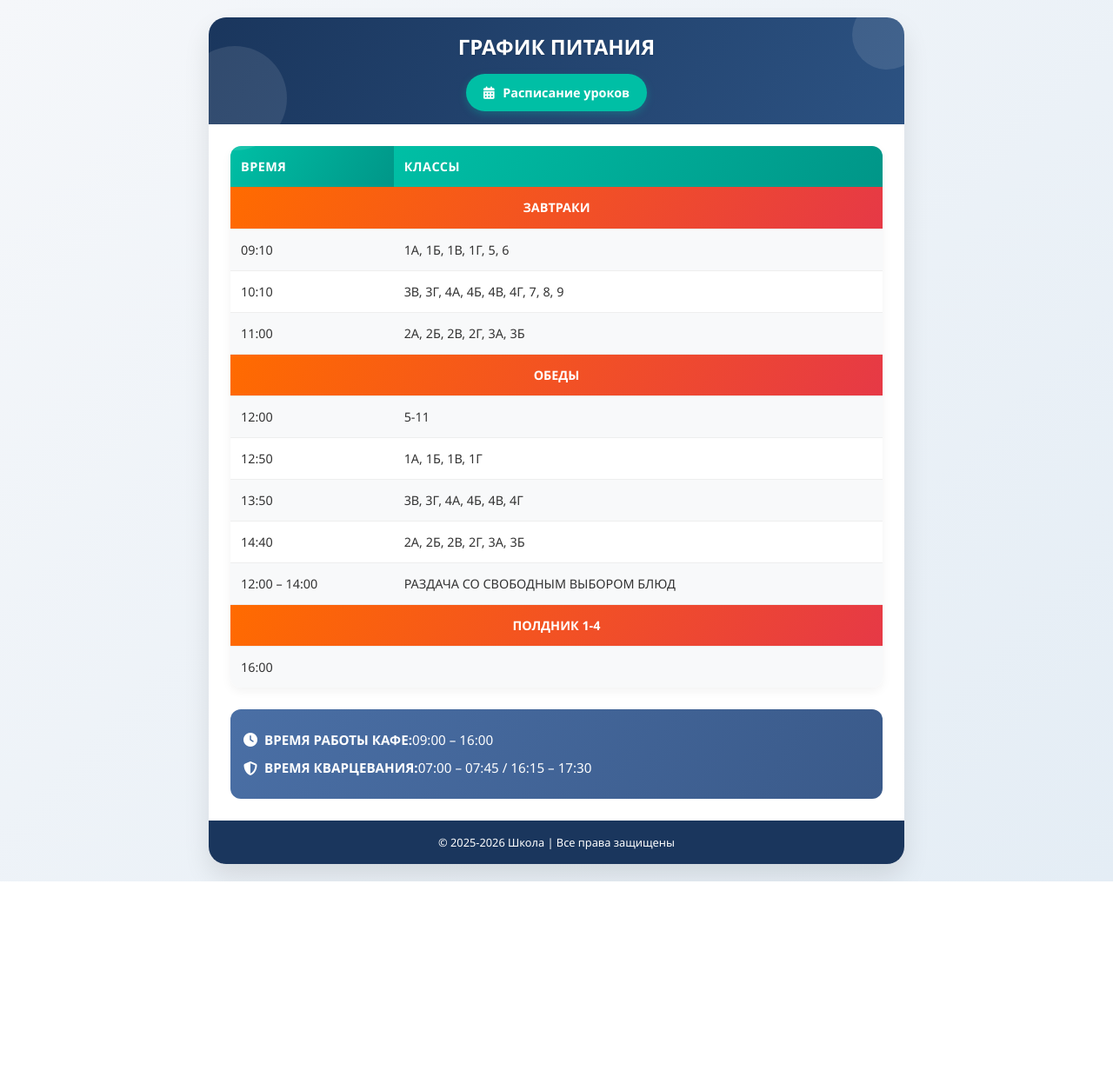
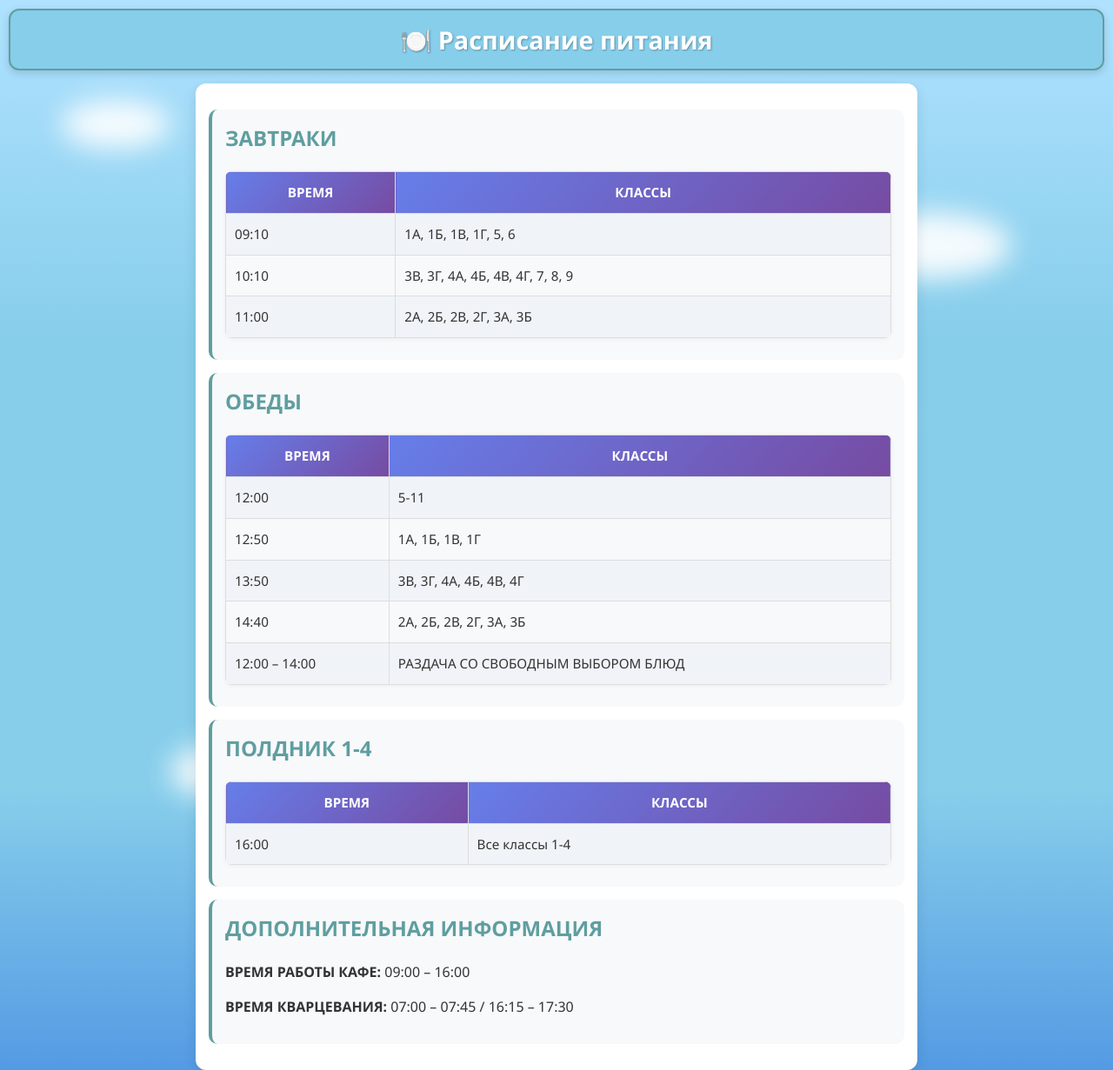
Before and after one commit to ArtIgnat2000/meal-schedule, a plain HTML site: page index.html in a window 1280 px wide. Shown: the top 1231 px of the page at 87% size. Before the commit the page ends 1014 px from the top, so only its background shows below. Drawn offline with Linux system fonts and the light colour scheme.

Commit message:
Update index.html

```diff
--- a/index.html
+++ b/index.html
@@ -2,296 +2,265 @@
 <html lang="ru">
 <head>
     <meta charset="UTF-8">
+    <title>📚 Расписание питания</title>
     <meta name="viewport" content="width=device-width, initial-scale=1.0">
-    <title>График питания 2025-2026</title>
-    <link rel="stylesheet" href="https://cdnjs.cloudflare.com/ajax/libs/font-awesome/6.4.0/css/all.min.css">
     <style>
-        * {
-            margin: 0;
-            padding: 0;
-            box-sizing: border-box;
+        :root {
+            --header-bg: #87CEEB;
+            --header-border: #5F9EA0;
+            --primary-color: #4a90e2;
+            --gradient-start: #667eea;
+            --gradient-end: #764ba2;
         }
 
         body {
-            font-family: 'Segoe UI', Tahoma, Geneva, Verdana, sans-serif;
-            background: linear-gradient(135deg, #f5f7fa 0%, #e4edf5 100%);
+            font-family: 'Segoe UI', 'Comic Sans MS', sans-serif;
+            /* Градиент неба от светло-голубого к более насыщенному */
+            background: linear-gradient(180deg, #B0E2FF 0%, #87CEEB 30%, #87CEEB 70%, #4A90E2 100%);
             color: #333;
-            line-height: 1.6;
-            padding: 20px;
+            margin: 0;
+            padding: 10px;
+            line-height: 1.5;
+            position: relative;
             min-height: 100vh;
+            overflow-x: hidden;
+        }
+
+        /* Стили для облаков */
+        .cloud {
+            position: absolute;
+            background: rgba(255, 255, 255, 0.9);
+            border-radius: 50%;
+            filter: blur(15px);
+            z-index: -1;
+            box-shadow: 0 0 20px rgba(255, 255, 255, 0.8);
+        }
+
+        .cloud:nth-child(1) {
+            width: 120px;
+            height: 50px;
+            top: 8%;
+            left: 5%;
+            animation: float 25s infinite ease-in-out;
+        }
+
+        .cloud:nth-child(2) {
+            width: 180px;
+            height: 70px;
+            top: 20%;
+            right: 10%;
+            animation: float 30s infinite ease-in-out reverse;
+        }
+
+        .cloud:nth-child(3) {
+            width: 150px;
+            height: 60px;
+            bottom: 30%;
+            left: 15%;
+            animation: float 35s infinite ease-in-out;
+        }
+
+        .cloud:nth-child(4) {
+            width: 200px;
+            height: 80px;
+            top: 35%;
+            right: 20%;
+            animation: float 40s infinite ease-in-out reverse;
+        }
+
+        .cloud:nth-child(5) {
+            width: 100px;
+            height: 40px;
+            bottom: 15%;
+            right: 25%;
+            animation: float 28s infinite ease-in-out;
+        }
+
+        /* Анимация парения облаков */
+        @keyframes float {
+            0%, 100% {
+                transform: translate(0, 0);
+            }
+            25% {
+                transform: translate(10px, 15px);
+            }
+            50% {
+                transform: translate(20px, 0);
+            }
+            75% {
+                transform: translate(10px, -15px);
+            }
+        }
+
+        header {
+            text-align: center;
+            background-color: var(--header-bg);
+            color: white;
+            padding: 12px 10px;
+            border-radius: 12px;
+            margin-bottom: 15px;
+            box-shadow: 0 3px 10px rgba(0,0,0,0.15);
+            position: relative;
+            border: 2px solid var(--header-border);
+        }
+
+        h1 {
+            margin: 0;
+            font-size: 1.8rem;
+            text-shadow: 1px 1px 2px rgba(0,0,0,0.3);
         }
 
         .container {
             max-width: 800px;
             margin: 0 auto;
-            background: white;
-            border-radius: 20px;
-            box-shadow: 0 15px 30px rgba(0, 0, 0, 0.1);
-            overflow: hidden;
-            position: relative;
-        }
-
-        .header {
-            background: linear-gradient(120deg, #1a365d 0%, #2c5282 100%);
-            color: white;
-            text-align: center;
-            padding: 15px 20px;
-            position: relative;
-        }
-
-        .header h1 {
-            font-size: 1.5rem;
-            font-weight: 600;
-            margin: 0;
-            text-shadow: 0 1px 2px rgba(0,0,0,0.2);
-        }
-
-        .schedule-btn {
-            display: inline-block;
-            background: #00bfa5;
-            color: white;
-            padding: 10px 20px;
-            border-radius: 50px;
-            text-decoration: none;
-            font-weight: 600;
-            font-size: 0.9rem;
-            margin-top: 12px;
-            box-shadow: 0 3px 10px rgba(0, 191, 165, 0.3);
-            transition: all 0.3s ease;
-            border: none;
-            cursor: pointer;
-        }
-
-        .schedule-btn:hover {
-            background: #00a690;
-            transform: translateY(-2px);
-            box-shadow: 0 5px 15px rgba(0, 191, 165, 0.4);
-        }
-
-        .schedule-btn i {
-            margin-right: 6px;
-        }
-
-        .content {
-            padding: 25px;
-        }
-
-        .table-container {
-            overflow-x: auto;
-            margin-bottom: 25px;
+            background-color: white;
+            padding: 15px;
             border-radius: 12px;
-            box-shadow: 0 4px 12px rgba(0,0,0,0.05);
+            box-shadow: 0 5px 15px rgba(0,0,0,0.1);
         }
 
         table {
             width: 100%;
-            border-collapse: separate;
-            border-spacing: 0;
+            border-collapse: collapse;
+            margin: 10px 0;
+            border-radius: 8px;
+            overflow: hidden;
+            box-shadow: 0 1px 5px rgba(0,0,0,0.05);
+        }
+
+        th, td {
+            border: 1px solid #ddd;
+            padding: 12px 10px;
+            font-size: 0.95rem;
+            text-align: left;
         }
 
         th {
-            background: linear-gradient(120deg, #00bfa5 0%, #009688 100%);
+            background: linear-gradient(135deg, var(--gradient-start), var(--gradient-end));
             color: white;
-            font-weight: 600;
-            text-transform: uppercase;
-            letter-spacing: 0.5px;
-            padding: 12px;
-            text-align: left;
-            font-size: 0.9rem;
-        }
-
-        td {
-            padding: 12px;
-            border-bottom: 1px solid #eee;
-            font-size: 0.9rem;
-        }
-
-        tr:last-child td {
-            border-bottom: none;
+            font-weight: bold;
+            text-align: center;
         }
 
         tr:nth-child(even) {
-            background-color: #f8f9fa;
+            background-color: #f0f4f8;
         }
 
         tr:hover {
-            background-color: #e8f5f6;
-            transform: scale(1.01);
-            transition: all 0.2s ease;
+            background-color: #e9f5ff;
         }
 
-        .highlight {
-            background: linear-gradient(120deg, #ff6b00 0%, #e63946 100%);
-            color: white;
-            font-weight: bold;
-            text-align: center;
-            font-size: 1rem;
+        .meal-section {
+            background-color: #f8f9fa;
+            padding: 15px;
+            margin: 15px 0;
+            border-radius: 10px;
+            border-left: 4px solid var(--header-border);
         }
 
-        .additional-info {
-            background: linear-gradient(120deg, #4a6fa5 0%, #3a5a8a 100%);
-            color: white;
-            padding: 15px;
-            border-radius: 12px;
-            margin-top: 15px;
+        .meal-section h2 {
+            margin-top: 0;
+            color: var(--header-border);
         }
 
-        .additional-info p {
-            margin: 8px 0;
-            font-size: 0.95rem;
-            display: flex;
-            align-items: center;
+        footer {
+            text-align: center;
+            margin-top: 20px;
+            color: rgba(255, 255, 255, 0.85);
+            font-size: 0.8rem;
+            padding: 8px;
+            border-radius: 8px;
         }
 
-        .additional-info i {
-            margin-right: 8px;
-            font-size: 1rem;
-        }
-
-        .footer {
-            text-align: center;
-            padding: 15px;
-            background: #1a365d;
-            color: white;
-            font-size: 0.8rem;
-        }
-
-        .decoration {
-            position: absolute;
-            width: 80px;
-            height: 80px;
-            border-radius: 50%;
-            background: rgba(255, 255, 255, 0.1);
-        }
-
-        .dec-1 {
-            top: -20px;
-            right: -20px;
-        }
-
-        .dec-2 {
-            bottom: -30px;
-            left: -30px;
-            width: 120px;
-            height: 120px;
-        }
-
+        /* Адаптация для мобильных устройств */
         @media (max-width: 600px) {
             body {
-                padding: 10px;
+                padding: 8px;
             }
 
-            .header {
-                padding: 12px 15px;
+            header {
+                padding: 10px 8px;
             }
 
-            .header h1 {
-                font-size: 1.3rem;
+            h1 {
+                font-size: 1.5rem;
             }
 
-            .content {
-                padding: 15px;
+            .container {
+                padding: 12px;
             }
 
             th, td {
                 padding: 10px 8px;
-                font-size: 0.85rem;
+                font-size: 0.9rem;
             }
 
-            .schedule-btn {
-                padding: 8px 16px;
-                font-size: 0.8rem;
+            footer {
+                font-size: 0.75rem;
+                margin-top: 15px;
             }
+        }
 
-            .additional-info {
-                padding: 12px;
-            }
-
-            .additional-info p {
+        @media (max-width: 400px) {
+            th, td {
+                padding: 8px 6px;
                 font-size: 0.85rem;
             }
         }
     </style>
 </head>
 <body>
+    <!-- Облака -->
+    <div class="cloud"></div>
+    <div class="cloud"></div>
+    <div class="cloud"></div>
+    <div class="cloud"></div>
+    <div class="cloud"></div>
+
+    <header>
+        <h1>🍽️ Расписание питания</h1>
+    </header>
+
     <div class="container">
-        <div class="header">
-            <div class="decoration dec-1"></div>
-            <div class="decoration dec-2"></div>
-            <h1>ГРАФИК ПИТАНИЯ</h1>
-            <a href="https://artignat2000.github.io/schedule/" class="schedule-btn">
-                <i class="fas fa-calendar-alt"></i> Расписание уроков
-            </a>
+        <div class="meal-section">
+            <h2>ЗАВТРАКИ</h2>
+            <table>
+                <tr><th>ВРЕМЯ</th><th>КЛАССЫ</th></tr>
+                <tr><td>09:10</td><td>1А, 1Б, 1В, 1Г, 5, 6</td></tr>
+                <tr><td>10:10</td><td>3В, 3Г, 4А, 4Б, 4В, 4Г, 7, 8, 9</td></tr>
+                <tr><td>11:00</td><td>2А, 2Б, 2В, 2Г, 3А, 3Б</td></tr>
+            </table>
         </div>
 
-        <div class="content">
-            <div class="table-container">
-                <table>
-                    <thead>
-                        <tr>
-                            <th>ВРЕМЯ</th>
-                            <th>КЛАССЫ</th>
-                        </tr>
-                    </thead>
-                    <tbody>
-                        <tr class="highlight">
-                            <td colspan="2">ЗАВТРАКИ</td>
-                        </tr>
-                        <tr>
-                            <td>09:10</td>
-                            <td>1А, 1Б, 1В, 1Г, 5, 6</td>
-                        </tr>
-                        <tr>
-                            <td>10:10</td>
-                            <td>3В, 3Г, 4А, 4Б, 4В, 4Г, 7, 8, 9</td>
-                        </tr>
-                        <tr>
-                            <td>11:00</td>
-                            <td>2А, 2Б, 2В, 2Г, 3А, 3Б</td>
-                        </tr>
-                        <tr class="highlight">
-                            <td colspan="2">ОБЕДЫ</td>
-                        </tr>
-                        <tr>
-                            <td>12:00</td>
-                            <td>5-11</td>
-                        </tr>
-                        <tr>
-                            <td>12:50</td>
-                            <td>1А, 1Б, 1В, 1Г</td>
-                        </tr>
-                        <tr>
-                            <td>13:50</td>
-                            <td>3В, 3Г, 4А, 4Б, 4В, 4Г</td>
-                        </tr>
-                        <tr>
-                            <td>14:40</td>
-                            <td>2А, 2Б, 2В, 2Г, 3А, 3Б</td>
-                        </tr>
-                        <tr>
-                            <td>12:00 – 14:00</td>
-                            <td>РАЗДАЧА СО СВОБОДНЫМ ВЫБОРОМ БЛЮД</td>
-                        </tr>
-                        <tr class="highlight">
-                            <td colspan="2">ПОЛДНИК 1-4</td>
-                        </tr>
-                        <tr>
-                            <td>16:00</td>
-                            <td></td>
-                        </tr>
-                    </tbody>
-                </table>
-            </div>
-
-            <div class="additional-info">
-                <p><i class="fas fa-clock"></i> <strong>ВРЕМЯ РАБОТЫ КАФЕ:</strong> 09:00 – 16:00</p>
-                <p><i class="fas fa-shield-alt"></i> <strong>ВРЕМЯ КВАРЦЕВАНИЯ:</strong> 07:00 – 07:45 / 16:15 – 17:30</p>
-            </div>
+        <div class="meal-section">
+            <h2>ОБЕДЫ</h2>
+            <table>
+                <tr><th>ВРЕМЯ</th><th>КЛАССЫ</th></tr>
+                <tr><td>12:00</td><td>5-11</td></tr>
+                <tr><td>12:50</td><td>1А, 1Б, 1В, 1Г</td></tr>
+                <tr><td>13:50</td><td>3В, 3Г, 4А, 4Б, 4В, 4Г</td></tr>
+                <tr><td>14:40</td><td>2А, 2Б, 2В, 2Г, 3А, 3Б</td></tr>
+                <tr><td>12:00 – 14:00</td><td>РАЗДАЧА СО СВОБОДНЫМ ВЫБОРОМ БЛЮД</td></tr>
+            </table>
         </div>
 
-        <div class="footer">
-            <p>© 2025-2026 Школа | Все права защищены</p>
+        <div class="meal-section">
+            <h2>ПОЛДНИК 1-4</h2>
+            <table>
+                <tr><th>ВРЕМЯ</th><th>КЛАССЫ</th></tr>
+                <tr><td>16:00</td><td>Все классы 1-4</td></tr>
+            </table>
+        </div>
+
+        <div class="meal-section">
+            <h2>ДОПОЛНИТЕЛЬНАЯ ИНФОРМАЦИЯ</h2>
+            <p><strong>ВРЕМЯ РАБОТЫ КАФЕ:</strong> 09:00 – 16:00</p>
+            <p><strong>ВРЕМЯ КВАРЦЕВАНИЯ:</strong> 07:00 – 07:45 / 16:15 – 17:30</p>
         </div>
     </div>
+
+    <footer>
+        &copy; 2025
+    </footer>
 </body>
 </html>
```
